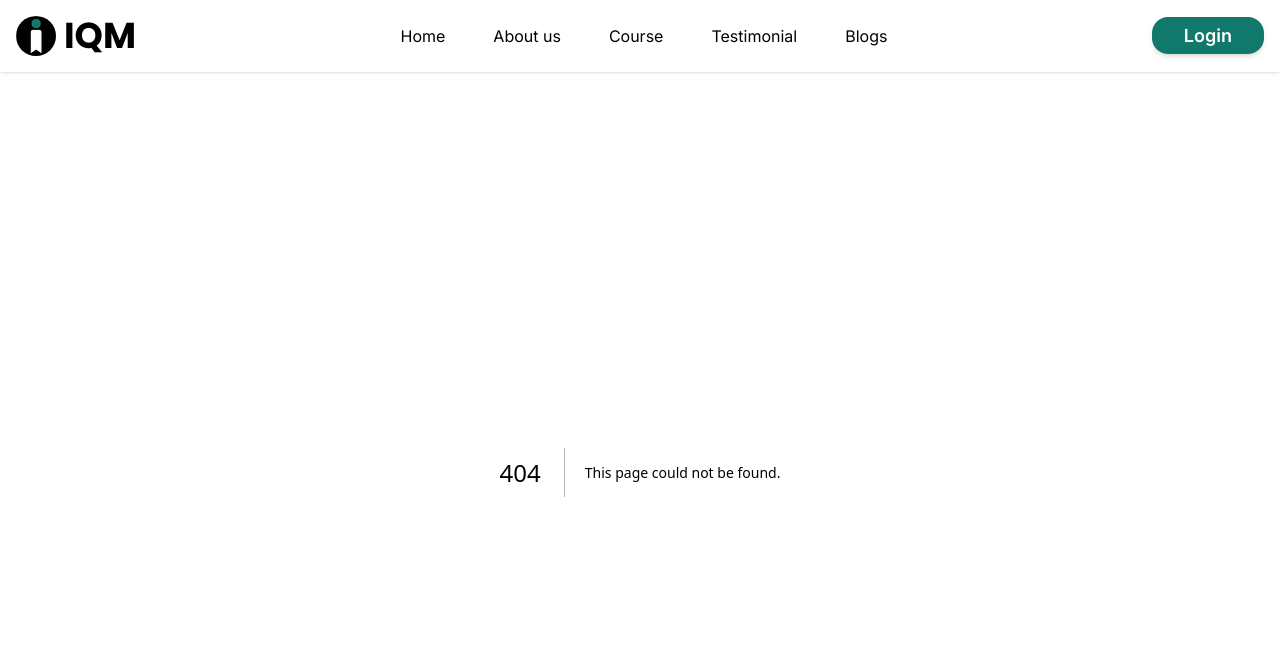
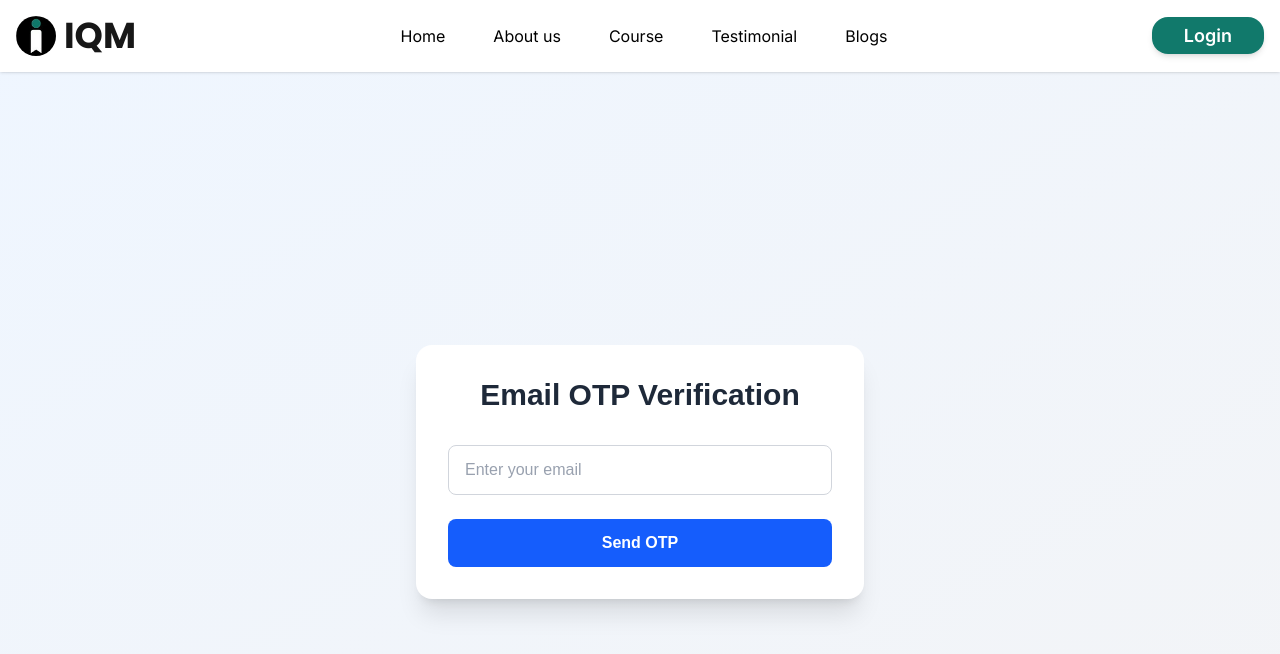
Before and after one commit to A5shi5h/iqm, a Next.js app: page /login in a window 1280 px wide. Before the commit this address had no page. Shown: the top 654 px of the page. Built offline with nearby package versions, Linux system fonts and the light colour scheme.

Commit message:
Email varification using node mailer

```diff
--- /dev/null
+++ b/app/api/send-otp/route.tsx
@@ -0,0 +1,28 @@
+import { NextResponse } from 'next/server';
+import { transporter, mailOptions } from '@/lib/nodemailer';
+import otpStore from '@/lib/otpStore';
+
+export async function POST(req: Request) {
+  const { email } = await req.json();
+
+  if (!email) {
+    return NextResponse.json({ message: 'Email is required' }, { status: 400 });
+  }
+
+  const otp = Math.floor(100000 + Math.random() * 900000).toString();
+  otpStore.set(email, otp);
+
+  try {
+    await transporter.sendMail({
+      ...mailOptions,
+      to: email,
+      subject: 'Your OTP Code',
+      text: `Your OTP is: ${otp}`,
+    });
+
+    return NextResponse.json({ message: 'OTP sent' });
+  } catch (error) {
+    console.error(error);
+    return NextResponse.json({ message: 'Failed to send OTP' }, { status: 500 });
+  }
+}
--- /dev/null
+++ b/app/api/verify-otp/route.tsx
@@ -0,0 +1,19 @@
+import { NextResponse } from 'next/server';
+import otpStore from '@/lib/otpStore';
+
+export async function POST(req: Request) {
+  const { email, otp } = await req.json();
+
+  if (!email || !otp) {
+    return NextResponse.json({ message: 'Email and OTP are required' }, { status: 400 });
+  }
+
+  const storedOtp = otpStore.get(email);
+
+  if (storedOtp === otp) {
+    otpStore.delete(email);
+    return NextResponse.json({ message: 'Email verified successfully' });
+  }
+
+  return NextResponse.json({ message: 'Invalid OTP' }, { status: 400 });
+}
--- /dev/null
+++ b/app/login/page.tsx
@@ -0,0 +1,85 @@
+'use client';
+
+import { useState } from 'react';
+
+export default function Login() {
+  const [email, setEmail] = useState('');
+  const [otp, setOtp] = useState('');
+  const [step, setStep] = useState<'email' | 'otp'>('email');
+  const [message, setMessage] = useState('');
+
+  const sendOtp = async () => {
+    const res = await fetch('/api/send-otp', {
+      method: 'POST',
+      body: JSON.stringify({ email }),
+      headers: { 'Content-Type': 'application/json' },
+    });
+    const data = await res.json();
+    setMessage(data.message);
+    if (res.ok) setStep('otp');
+  };
+
+  const verifyOtp = async () => {
+    const res = await fetch('/api/verify-otp', {
+      method: 'POST',
+      body: JSON.stringify({ email, otp }),
+      headers: { 'Content-Type': 'application/json' },
+    });
+    const data = await res.json();
+    setMessage(data.message);
+  };
+
+  return (
+    <main className="min-h-screen flex items-center justify-center bg-gradient-to-br from-blue-50 to-gray-100 p-4">
+      <div className="w-full max-w-md bg-white rounded-2xl shadow-xl p-8">
+        <h1 className="text-3xl font-bold text-center text-gray-800 mb-8">Email OTP Verification</h1>
+
+        {step === 'email' && (
+          <div className="space-y-6">
+            <div>
+              <input
+                type="email"
+                placeholder="Enter your email"
+                value={email}
+                onChange={(e) => setEmail(e.target.value)}
+                className="w-full px-4 py-3 rounded-lg border border-gray-300 focus:outline-none focus:ring-2 focus:ring-blue-500 transition duration-200 text-gray-700 placeholder-gray-400"
+              />
+            </div>
+            <button
+              onClick={sendOtp}
+              className="w-full py-3 bg-blue-600 text-white rounded-lg font-semibold hover:bg-blue-700 focus:outline-none focus:ring-2 focus:ring-blue-500 focus:ring-offset-2 transition duration-200"
+            >
+              Send OTP
+            </button>
+          </div>
+        )}
+
+        {step === 'otp' && (
+          <div className="space-y-6">
+            <div>
+              <input
+                type="text"
+                placeholder="Enter OTP"
+                value={otp}
+                onChange={(e) => setOtp(e.target.value)}
+                className="w-full px-4 py-3 rounded-lg border border-gray-300 focus:outline-none focus:ring-2 focus:ring-blue-500 transition duration-200 text-gray-700 placeholder-gray-400"
+              />
+            </div>
+            <button
+              onClick={verifyOtp}
+              className="w-full py-3 bg-blue-600 text-white rounded-lg font-semibold hover:bg-blue-700 focus:outline-none focus:ring-2 focus:ring-blue-500 focus:ring-offset-2 transition duration-200"
+            >
+              Verify
+            </button>
+          </div>
+        )}
+
+        {message && (
+          <p className="mt-4 text-center text-sm text-gray-600 bg-gray-50 p-3 rounded-lg">
+            {message}
+          </p>
+        )}
+      </div>
+    </main>
+  );
+}
--- /dev/null
+++ b/lib/nodemailer.tsx
@@ -0,0 +1,12 @@
+import nodemailer from "nodemailer";
+export const transporter = nodemailer.createTransport({
+  service: 'gmail',
+  auth: {
+    user: process.env.EMAIL_USER,
+    pass: process.env.EMAIL_PASS,
+  },
+});
+
+export const mailOptions = {
+  from: process.env.EMAIL_USER,
+};
--- /dev/null
+++ b/lib/otpStore.tsx
@@ -0,0 +1,2 @@
+const otpStore = new Map<string, string>();
+export default otpStore;
--- a/package.json
+++ b/package.json
@@ -9,8 +9,11 @@
     "lint": "next lint"
   },
   "dependencies": {
+    "jsonwebtoken": "^9.0.2",
     "lucide-react": "^0.506.0",
     "next": "15.3.1",
+    "nodemailer": "^7.0.2",
+    "otp-generator": "^4.0.1",
     "react": "^19.0.0",
     "react-dom": "^19.0.0"
   },
```
Also changed, not shown: 1 other file (tests, documents, lock files or other folders).
